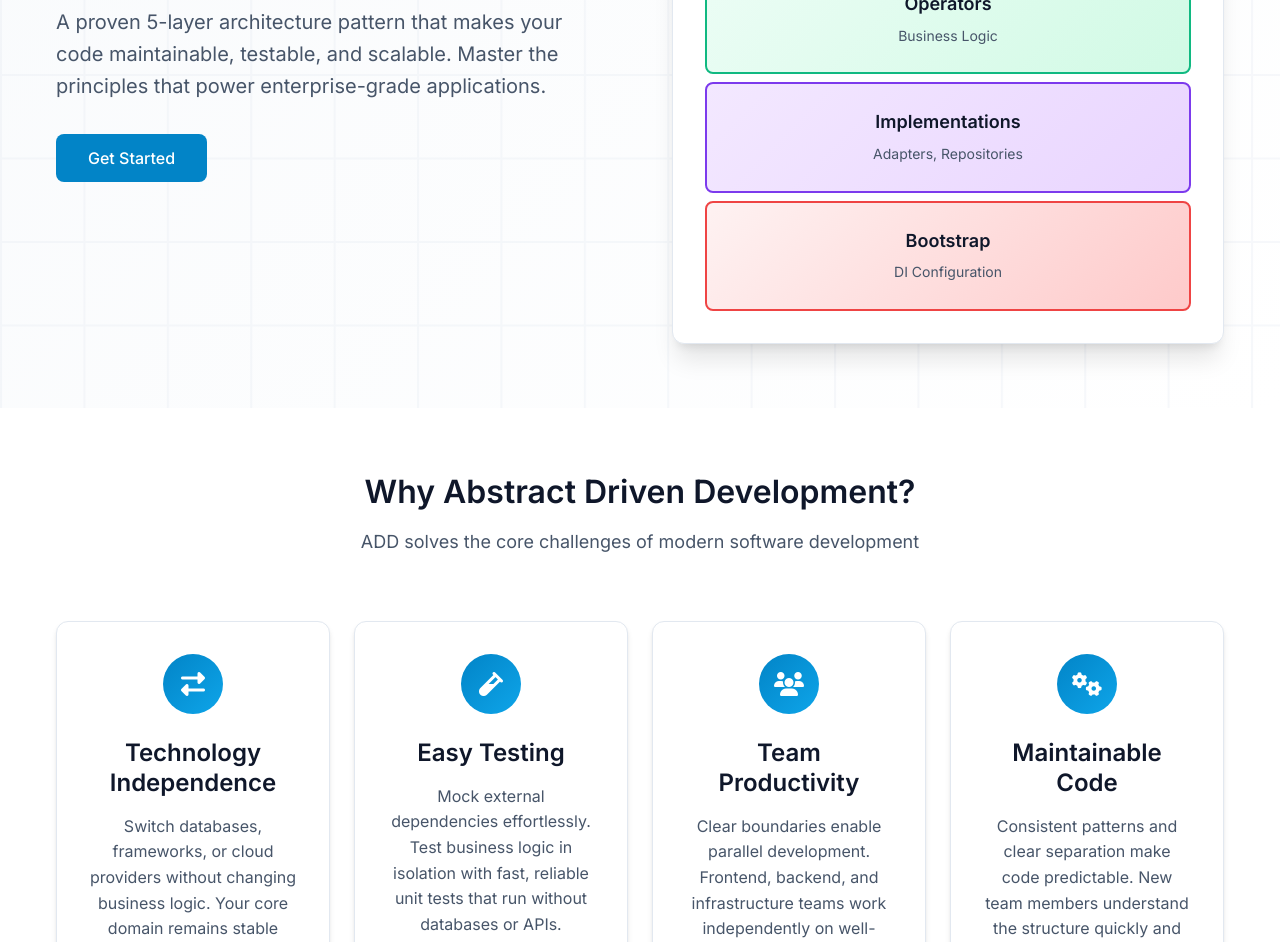
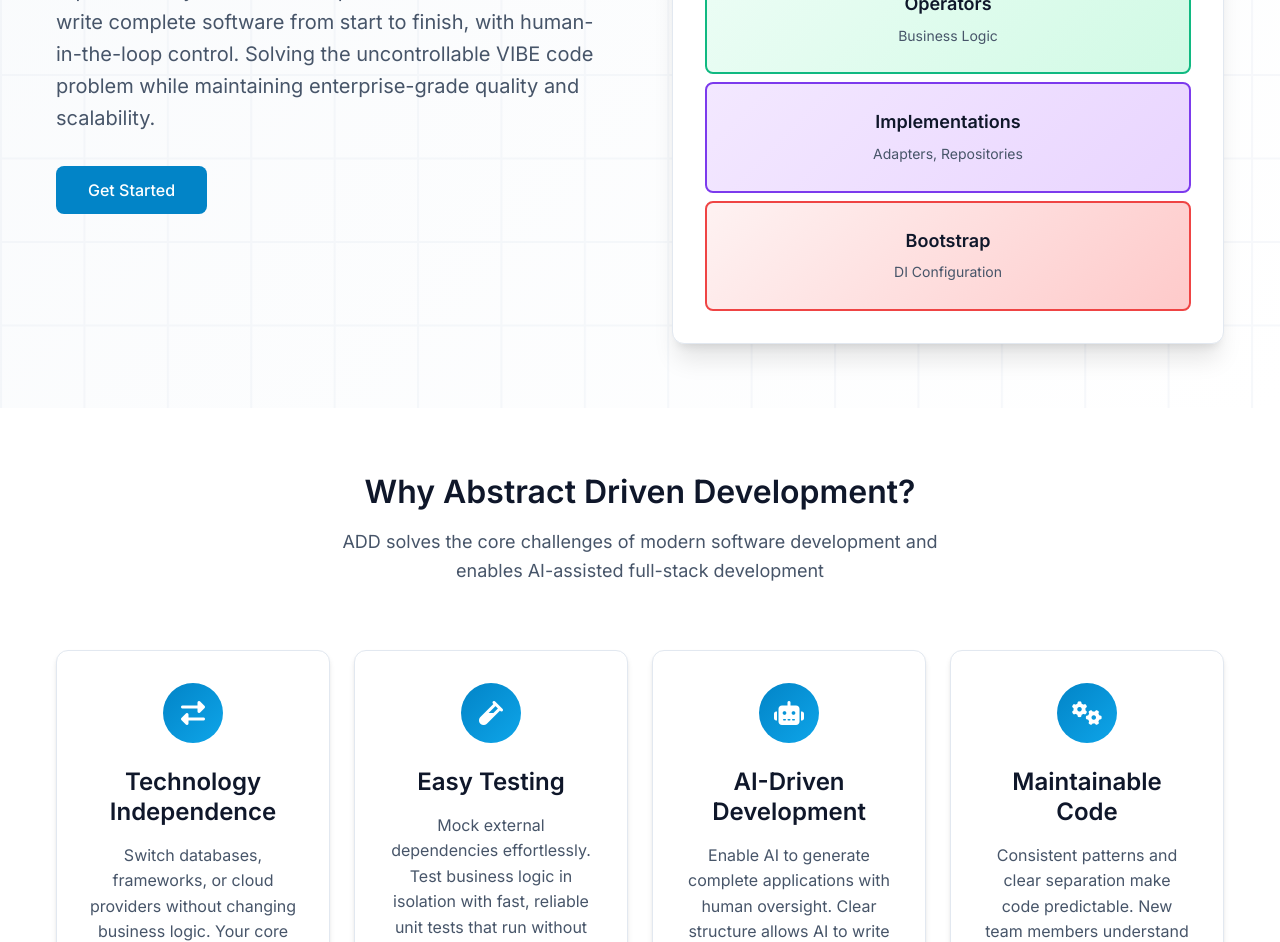
Before and after one commit to vdg-solutions/abstract-driven-playbook-website, a website: page index.html in a window 1280 px wide. Shown: the part 426-1368 px from the top of the page. Drawn offline with Linux system fonts and the light colour scheme.

Commit message:
Updates site copy to highlight AI‑centric ADD
Refreshes page metadata, Open Graph tags, and hero content to emphasize AI‑assisted, VIBE‑solving development. Updates benefit card icon and description to reflect AI‑driven productivity. Aligns keywords and descriptions with the new AI‑centric focus.

```diff
--- a/index.html
+++ b/index.html
@@ -10,13 +10,13 @@
 <head>
     <meta charset="UTF-8">
     <meta name="viewport" content="width=device-width, initial-scale=1.0">
-    <title>Abstract Driven Development - Scalable Software Architecture</title>
-    <meta name="description" content="Learn Abstract Driven Development (ADD) - a proven architecture pattern for building maintainable, testable, and scalable software systems.">
-    <meta name="keywords" content="software architecture, clean architecture, dependency inversion, abstract driven development, ADD, design patterns">
+    <title>Abstract Driven Development - Scalable AI-Centric Software Architecture</title>
+    <meta name="description" content="Learn Abstract Driven Development (ADD) - a proven architecture pattern for building maintainable, testable, and scalable software systems with AI assistance, solving VIBE code problems.">
+    <meta name="keywords" content="software architecture, clean architecture, dependency inversion, abstract driven development, ADD, design patterns, AI development, VIBE code, AI-assisted coding">
 
     <!-- Open Graph -->
-    <meta property="og:title" content="Abstract Driven Development">
-    <meta property="og:description" content="Build better software with ADD - a 5-layer architecture pattern">
+    <meta property="og:title" content="Abstract Driven Development - Scalable AI-Centric Software Architecture">
+    <meta property="og:description" content="Build better software with ADD - a 5-layer architecture pattern with AI assistance, solving VIBE code problems">
     <meta property="og:type" content="website">
     <meta property="og:url" content="https://abstractdriven.com">
 
@@ -71,11 +71,12 @@
             <div class="hero-content">
                 <h1 class="hero-title">
                     Build Better Software with
-                    <span class="highlight">Abstract Driven Development</span>
+                    <span class="highlight">The First AI-Centric Architecture</span>
                 </h1>
                 <p class="hero-subtitle">
-                    A proven 5-layer architecture pattern that makes your code maintainable, testable, and scalable.
-                    Master the principles that power enterprise-grade applications.
+                    A proven 5-layer architecture pattern that enables AI to write complete software from start to finish,
+                    with human-in-the-loop control. Solving the uncontrollable VIBE code problem while maintaining
+                    enterprise-grade quality and scalability.
                 </p>
                 <div class="hero-buttons">
                     <a href="#overview" class="btn btn-primary">Get Started</a>
@@ -119,7 +120,7 @@
         <div class="container">
             <div class="section-header">
                 <h2>Why Abstract Driven Development?</h2>
-                <p>ADD solves the core challenges of modern software development</p>
+                <p>ADD solves the core challenges of modern software development and enables AI-assisted full-stack development</p>
             </div>
 
             <div class="benefits-grid">
@@ -141,10 +142,10 @@
 
                 <div class="benefit-card">
                     <div class="benefit-icon">
-                        <i class="fas fa-users"></i>
+                        <i class="fas fa-robot"></i>
                     </div>
-                    <h3>Team Productivity</h3>
-                    <p>Clear boundaries enable parallel development. Frontend, backend, and infrastructure teams work independently on well-defined interfaces.</p>
+                    <h3>AI-Driven Development</h3>
+                    <p>Enable AI to generate complete applications with human oversight. Clear structure allows AI to write maintainable code while solving the uncontrollable VIBE code problem.</p>
                 </div>
 
                 <div class="benefit-card">
```
